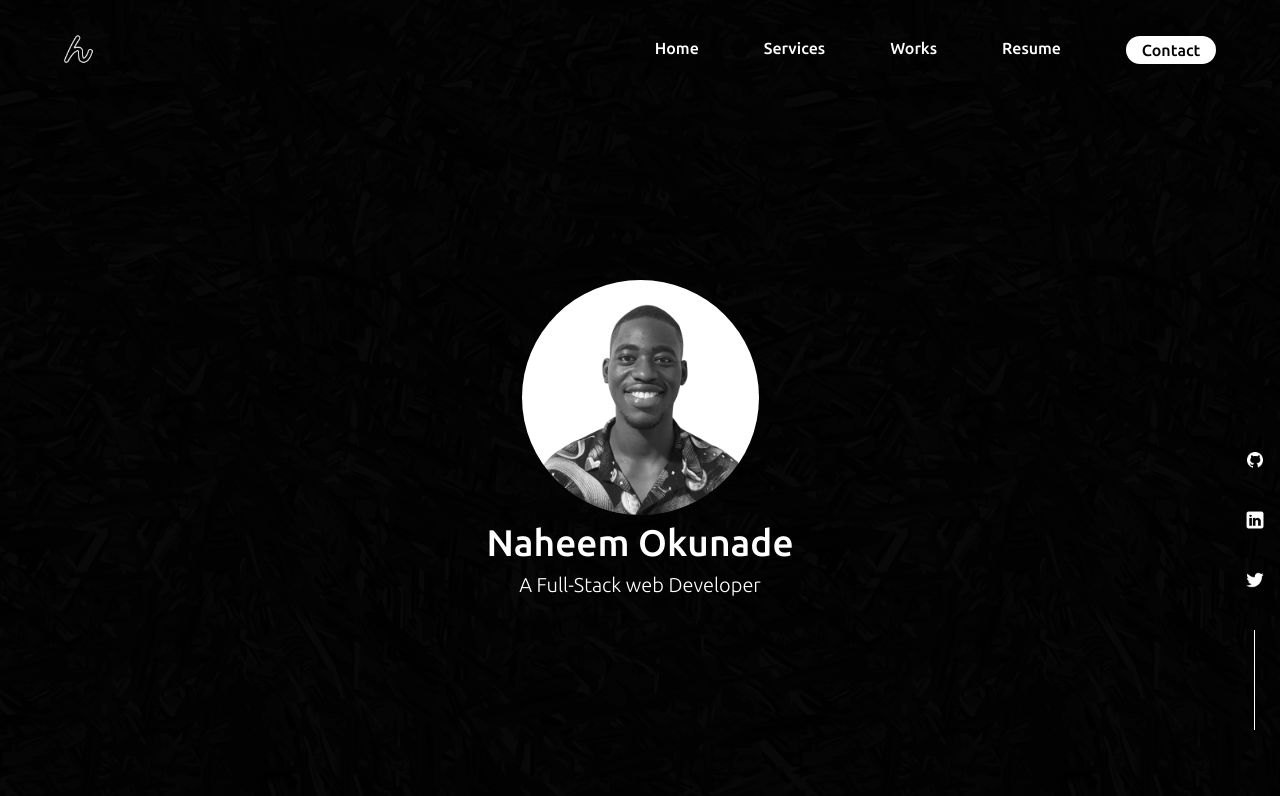
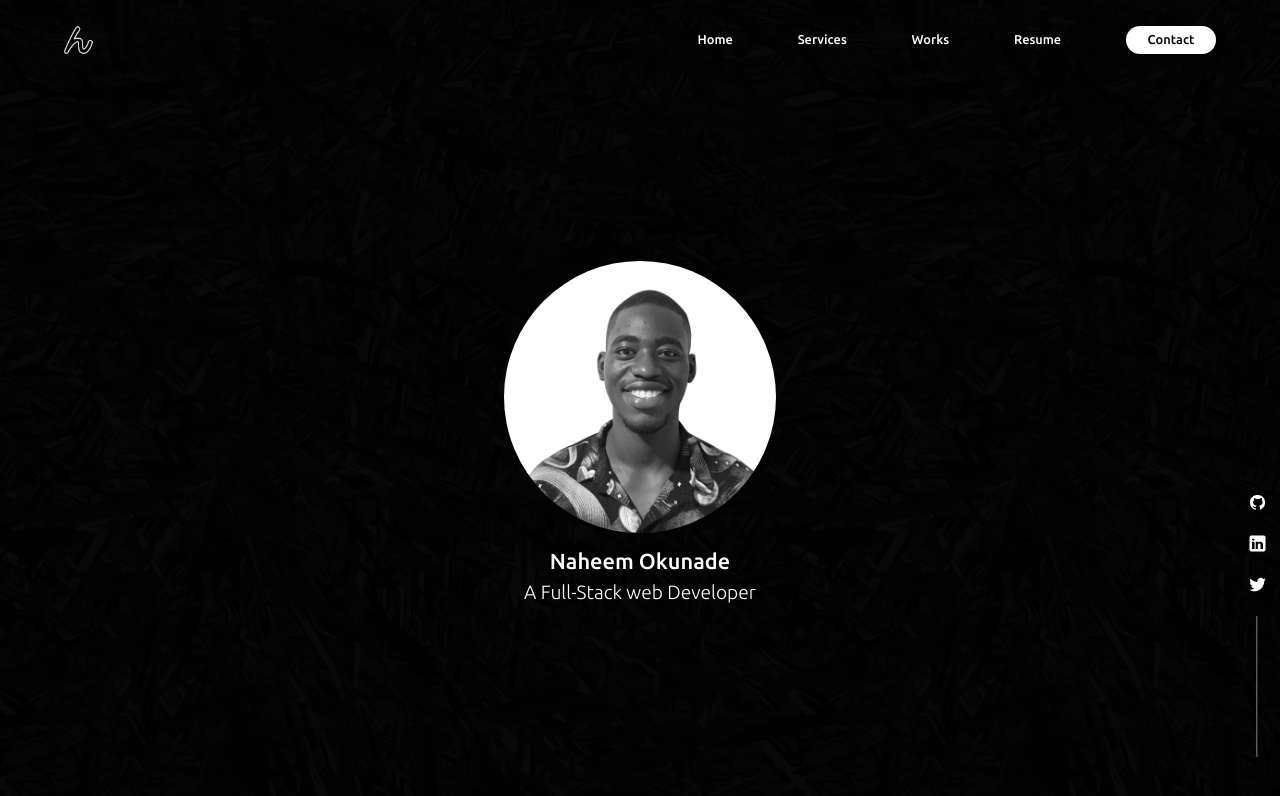
Before and after one commit to Demmythetechie/demmythetechie.com, a React (Create React App) app: page /home in a window 1280 px wide. Shown: the top 796 px of the page. Built offline with nearby package versions, Linux system fonts and the light colour scheme; what tailwind-clip-path would draw is missing.

Commit message:
Updated Home page(Homepage is now fully responsive)

```diff
--- a/src/App.js
+++ b/src/App.js
@@ -3,13 +3,14 @@ import Intro from './components/Home/intro';
 import Service from './components/Services/services';
 import Works from './components/Works/works';
 
-import { Routes, Route } from 'react-router-dom';
+import { Routes, Route, } from 'react-router-dom';
 
 function App() {
   return (
-    <div style={{backgroundImage: "url('portfolioBg.png')"}} className="h-[100vh] w-[100%] flex flex-col justify-between bg-contain bg-center">
+    <div style={{backgroundImage: "url('portfolioBg.png')"}} className="h-[100vh] w-[100vw] flex flex-col justify-between bg-contain bg-center">
       <Header/>
       <Routes>
+        <Route path='' element={<Intro/>}/>
         <Route path='/home' element={<Intro/>}/>
         <Route path='/service' element={<Service/>}/>
         <Route path='/work' element={<Works/>}/>
--- a/src/components/Home/intro.js
+++ b/src/components/Home/intro.js
@@ -1,18 +1,22 @@
 function Intro () {
     return (
-        <div className="flex flex-row justify-center h-[90%] w-full pl-[8vh] pr-[8vh]">
-            <div className="flex flex-col justify-center items-center w-[600px]">
-                <img className="rounded-[50%] w-[237px] h-[235px]" src="Naheem.png" alt=""/>
-                <p className="text-white text-[37px] font-Ubuntu_Medium">Naheem Okunade</p>
-                <p className="text-white text-[20px] font-Ubuntu_Light">A Full-Stack web Developer</p>
+        <div className="flex flex-row justify-center h-[90%] w-[100%] ">
+            <div className="flex flex-col justify-center items-center w-[25%] aspect-[1/1] max-[480px]:w-[55%] max-[1024px]:w-[35%]">
+                <div className="rounded-[50%] w-[85%] aspect-[1/1] bg-[url('/public/Naheem.png')] bg-cover bg-no-repeat bg-[top-center] max-[1024px]:w-[70%] max-[600px]:w-[85%]"></div>
+                <div className="w-[90%] aspect-[1/0.3] flex flex-col justify-center items-center">
+                    <p className="text-white text-[1.7vw] font-Ubuntu_Medium max-[480px]:text-[4vw] max-[600px]:text-[2.8vw] max-[1024px]:text-[2.5vw]">Naheem Okunade</p>
+                    <p className="text-white text-[1.5vw] font-Ubuntu_Light max-[480px]:text-[3.8vw] max-[600px]:text-[2.6vw] max-[1024px]:text-[2.3vw]">A Full-Stack web Developer</p>
+                </div>
             </div>
-            <div className="absolute flex flex-col justify-center gap-y-[40px] w-[20px] z-2 bottom-[70px] right-[15px]">
-                <img className="w-[20px] h-[20px]" src="github.png" alt=""/>
-                <img className="w-[20px] h-[20px]" src="Linkedin.png" alt=""/>
-                <img className="w-[20px] h-[20px]" src="twitter.png" alt=""/>
-                <svg className="ml-[9px]" height="100" width="2">
-                    <line x1="0" y1="0" x2="0" y2="200" style={{stroke: "rgb(255,255,255)", strokeWidth: "2px"}} />
-                </svg>
+            <div className="absolute flex flex-col justify-between items-center w-[2%] aspect-[1/12] z-2 bottom-[0px] right-[10px] max-[1024px]:w-[2.5%] max-[800px]:w-[3%] max-[600px]:w-[3.8%] max-[480px]:w-[4.8%] max-[300px]:w-[7%] max-[480px]:right-[5px]">
+                <img className="w-[75%] aspect-[1/1]" src="github.png" alt=""/>
+                <img className="w-[75%] aspect-[1/1]" src="Linkedin.png" alt=""/>
+                <img className="w-[75%] aspect-[1/1]" src="twitter.png" alt=""/>
+                <div className="w-[100%] h-[60%]">
+                    <svg className="" viewBox="0 0 100 550">
+                        <line x1="50" y1="0" x2="50" y2="550" stroke="#fff" strokeWidth="2"/>
+                    </svg>
+                </div>
             </div>
         </div>
     );
--- a/src/components/header.js
+++ b/src/components/header.js
@@ -1,17 +1,23 @@
 import { Link } from "react-router-dom";
 function Header(){
     return (
-        <div className="flex flex-row items-end justify-between gap-x-[460px] h-[8%] w-full pl-[8vh] pr-[8vh]">
-            <div>
-                <img className="w-[30px] h-[30px]" src="logo_white.png" alt=""/>
+        <div className="flex flex-row items-center justify-between h-[10%] w-full pl-[8vh] pr-[8vh] max-[800px]:justify-between max-[800px]:pr-[4vh] max-[800px]:pl-[4vh]">
+            <img className="w-[30px] h-[30px]" src="logo_white.png" alt=""/>
+            <nav className="w-[45%] flex flex-row justify-between items-center max-[1024px]:w-[38%] max-[1024px]:ml-[5%] max-[800px]:hidden">
+                <Link className="text-white font-Ubuntu_Medium text-[1vw] max-[1024px]:text-[1.3vw]" to="/">Home</Link>
+                <Link className="text-white font-Ubuntu_Medium text-[1vw] max-[1024px]:text-[1.3vw]" to="/service">Services</Link>
+                <Link className="text-white font-Ubuntu_Medium text-[1vw] max-[1024px]:text-[1.3vw]" to="/work">Works</Link>
+                <Link className="text-white font-Ubuntu_Medium text-[1vw] max-[1024px]:text-[1.3vw]" to="/resume">Resume</Link>
+                <Link className="max-[1024px]:hidden flex justify-center text-[1vw] items-center w-[90px] h-[28px] text-black font-Ubuntu_Medium bg-[#fff] rounded-[20px] text-center" to="/contact">Contact</Link>
+            </nav>
+            <Link className="max-[800px]:hidden hidden max-[1024px]:flex justify-center text-[1.1vw] max-[1024px]:text-[1.3vw] items-center w-[90px] h-[28px] text-black font-Ubuntu_Medium bg-[#fff] rounded-[20px] text-center" to="/contact">Contact</Link>
+            <div className="min-[800px]:hidden max-[800px]:flex items-center justify-center w-[4%] h-[45%] max-[480px]:w-[7%]">
+                <svg viewBox="0 0 100 100">
+                    <line x1="0" y1="25" x2="100" y2="25" stroke="#fff" strokeWidth="7" strokeLinecap="round"/>
+                    <line x1="0" y1="50" x2="70" y2="50" stroke="#fff" strokeWidth="7" strokeLinecap="round"/>
+                    <line x1="0" y1="75" x2="90" y2="75" stroke="#fff" strokeWidth="7" strokeLinecap="round"/>
+                </svg>
             </div>
-            <nav className="flex flex-row gap-x-[65px] justify-between">
-                <Link className="text-white font-Ubuntu_Medium" to="/home">Home</Link>
-                <Link className="text-white font-Ubuntu_Medium" to="/service">Services</Link>
-                <Link className="text-white font-Ubuntu_Medium" to="/work">Works</Link>
-                <Link className="text-white font-Ubuntu_Medium" to="/resume">Resume</Link>
-                <Link className="flex justify-center items-center w-[90px] h-[28px] text-black font-Ubuntu_Medium bg-[#fff] rounded-[20px] text-center" to="/contact">Contact</Link>
-            </nav>
         </div>
     );
 }
```
